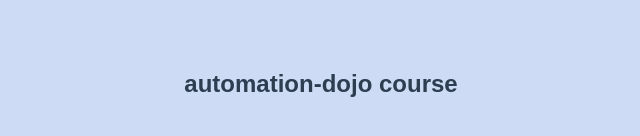
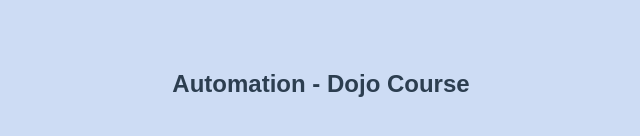
Before and after one commit to JuliaStack/automation-dojo, a plain HTML site: page index.html in a window 1280 px wide. Shown: the part 316-452 px from the top of the page, without its empty margins (319-959 px from the left). Drawn offline with Linux system fonts and the light colour scheme.

Commit message:
Changed page title

```diff
--- a/index.html
+++ b/index.html
@@ -21,7 +21,7 @@
       </style>
    </head>
    <body>
-      <h2>automation-dojo course</h2>
+      <h2>Automation - Dojo Course</h2>
       <script src="./script.js"></script>
    </body>
 </html>
```
